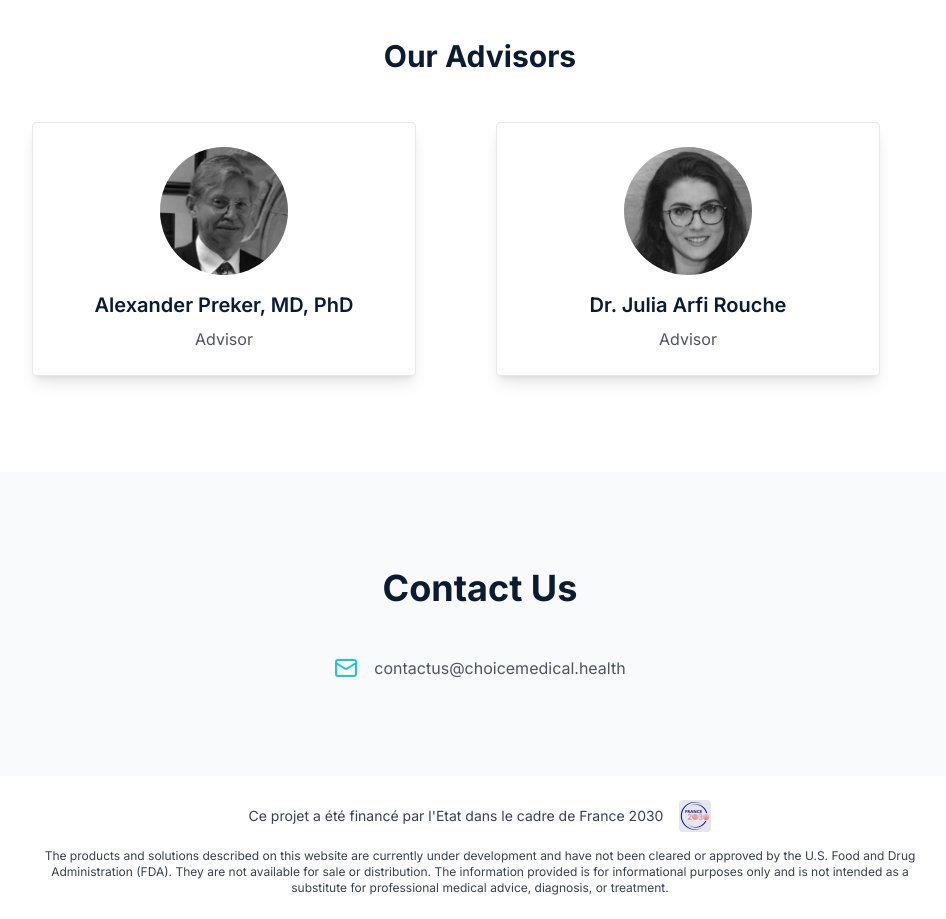
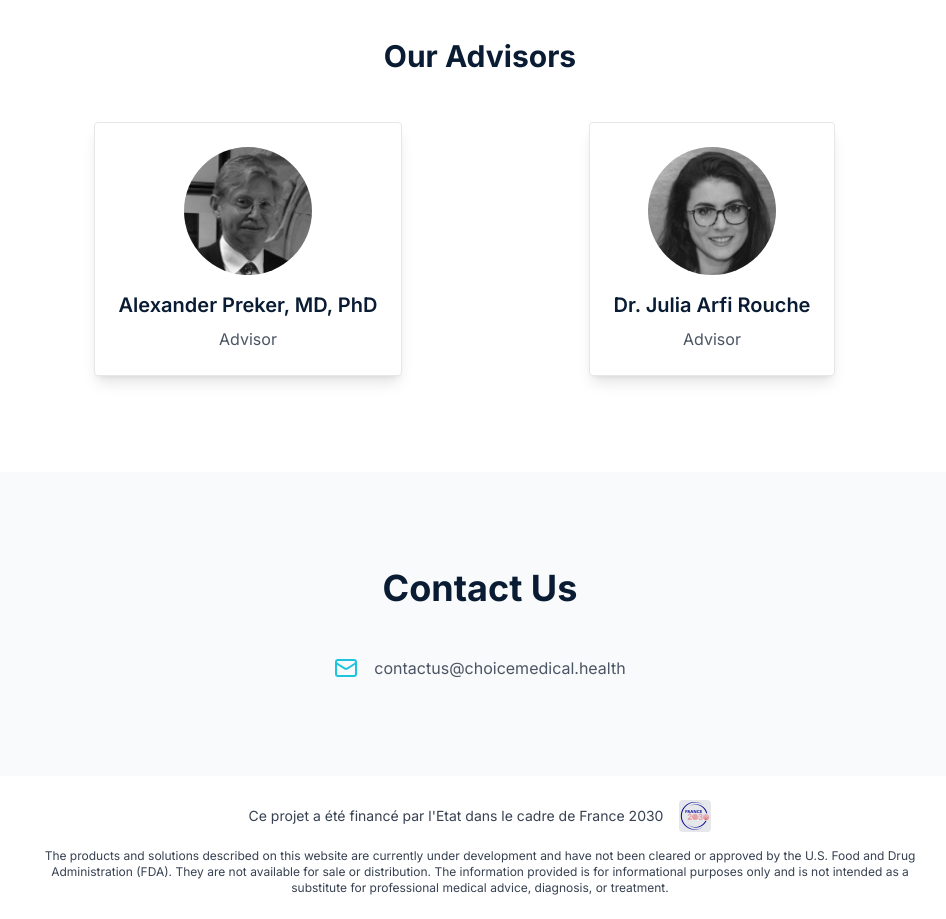
Before and after one commit to shaihi/choice-medical-bloom, a React (Vite) app: page / in a window 1280 px wide. Shown: the part 2100-3019 px from the top of the page, without its empty margins (160-1106 px from the left). Built offline with nearby package versions, Linux system fonts and the light colour scheme.

Commit message:
advisros...

```diff
--- a/src/components/TeamSection.tsx
+++ b/src/components/TeamSection.tsx
@@ -80,11 +80,11 @@ const TeamSection = () => {
           </h3>
 
           {/* Auto-centering, responsive grid: fits any number of advisors */}
-          <div className="max-w-4xl mx-auto grid grid-cols-1 sm:grid-cols-2 gap-8 place-items-stretch">
+          <div className="max-w-4xl mx-auto grid grid-cols-1 sm:grid-cols-2 gap-8 place-items-center">
             {advisors.map((advisor) => (
               <Card
                 key={advisor.name}
-                className="w-full max-w-sm p-6 text-center bg-white border border-gray-200 rounded-sm shadow-lg"
+                className="p-6 text-center bg-white border border-gray-200 rounded-sm shadow-lg"
               >
                 <a
                   href={advisor.profileUrl}
```
